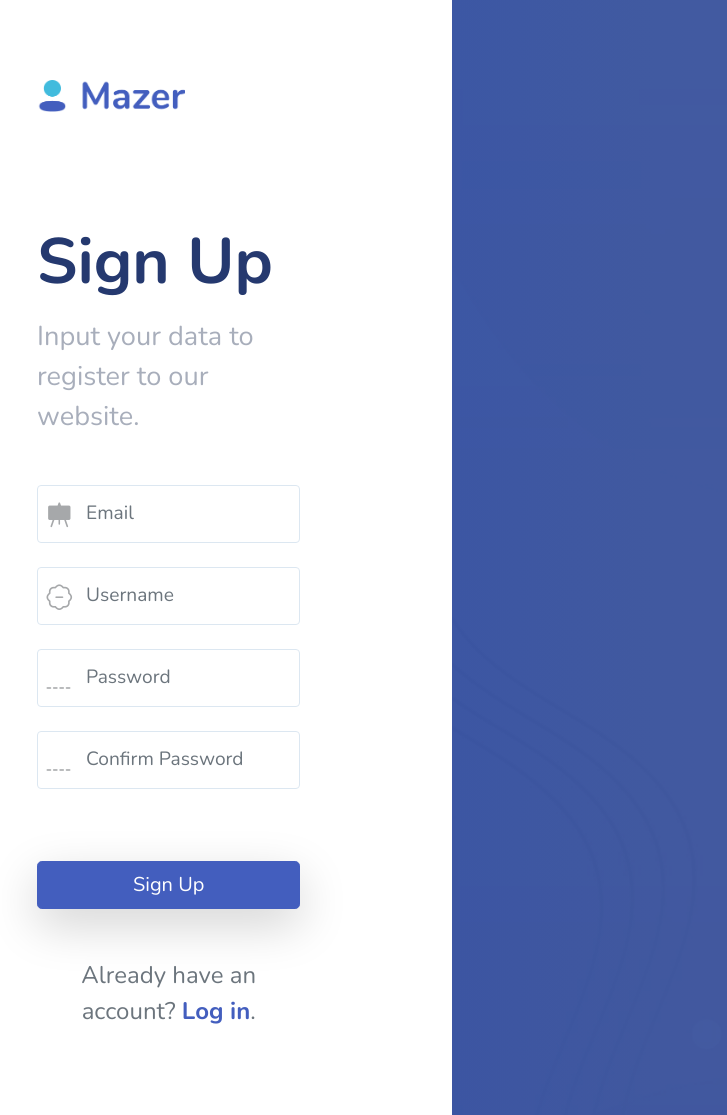
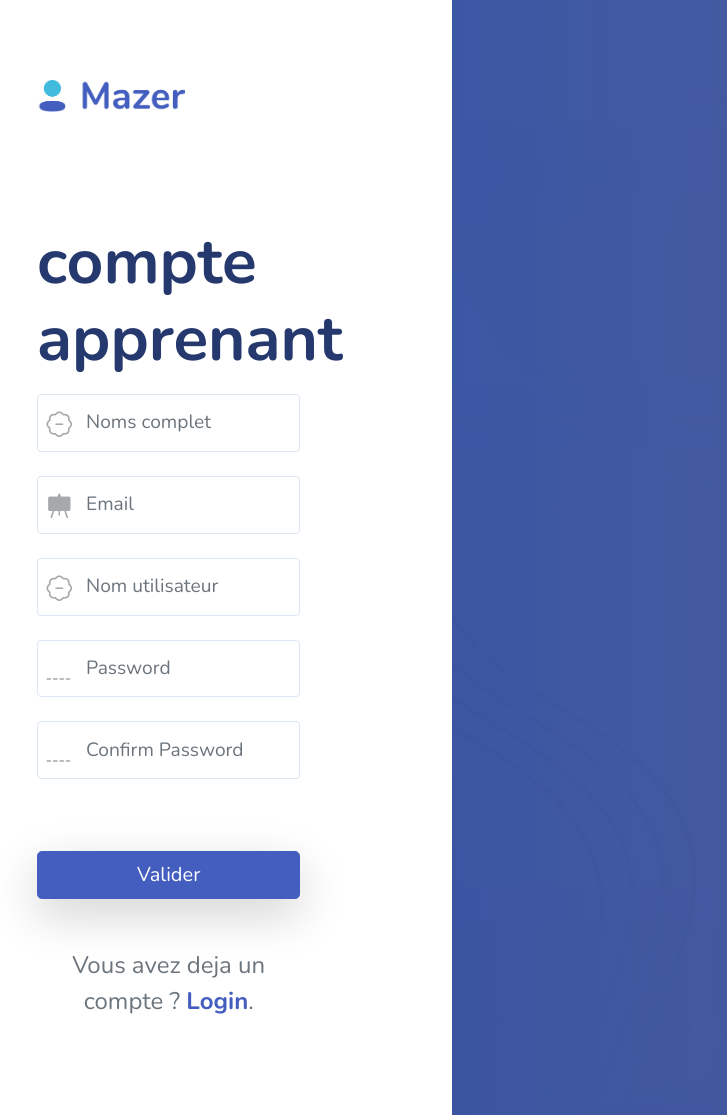
Before and after one commit to garcia-cyber/aiaLearning, a Flask app: template templates/back/auth-register.html in a window 1280 px wide. Shown: the whole page, without its empty margins (91-818 px from the left). Run offline with Flask 3, Linux system fonts and the light colour scheme; the template is opened without the code that fills it, so the values that code supplies are empty; some libraries are stand-ins or nearby versions.

Commit message:
ajout de la possibilite de cree un compte apprenant

```diff
--- a/app.py
+++ b/app.py
@@ -75,7 +75,55 @@ def listeUser():
             return render_template('back/table-datatable.html',data = data)
     else:
         return redirect('/login')
+
+
+###
+# ###
+# creation de compte
+#
+#
+@app.route("/apprenant", methods = ['POST','GET'])
+def apprenant():
+    if request.method == 'POST':
+        noms = request.form['noms']
+        email = request.form['email']
+        user = request.form['user']
+        pwd  = request.form['pwd']
+        pwd2 = request.form['pwd2']
+        role = 'apprenant'
+
+        with sqlite3.connect("aia.db") as con :
+            # verification du email
+            mail = con.cursor()
+            mail.execute("select * from acteurs where emailActeur = ? ",[email])
+            dataMail = mail.fetchone()
+
+            # verification du nom utilisateur
+            use = con.cursor()
+            use.execute("select * from acteurs where nomUtilisateur = ?", [user])
+            dataUse = use.fetchone()
+
+            if dataMail:
+                flash('le email existe deja ')
+            elif dataUse:
+                flash("le nom d'utilisateur existe deja")
+            elif pwd2 == pwd:
+                add = con.cursor()
+                add.execute("insert into acteurs(nomsActeur,emailActeur,nomUtilisateur,fonctionActeur,passwordActeur) values(?,?,?,?,?)",[noms,email,user,role,pwd])
+                con.commit()
+
+                return redirect('/login')
+            else:
+                flash("le mot de passe doit etre conforme")
+
+
+
+
+    return render_template('back/auth-register.html')
+
+
 ## boucle
+
 
 if __name__ == '__main__':
     app.run(debug=True)
--- a/templates/back/auth-register.html
+++ b/templates/back/auth-register.html
@@ -4,12 +4,13 @@
 <head>
     <meta charset="UTF-8">
     <meta name="viewport" content="width=device-width, initial-scale=1.0">
-    <title>Login - Mazer Admin Dashboard</title>
+    <title>Compte | apprenant</title>
+    <link rel="shortcut icon" type="image/x-icon" href="{{url_for('static',filename = 'front/images/favicon.png')}}" />
     <link href="https://fonts.googleapis.com/css2?family=Nunito:wght@300;400;600;700;800&display=swap" rel="stylesheet">
-    <link rel="stylesheet" href="assets/css/bootstrap.css">
-    <link rel="stylesheet" href="assets/vendors/bootstrap-icons/bootstrap-icons.css">
-    <link rel="stylesheet" href="assets/css/app.css">
-    <link rel="stylesheet" href="assets/css/pages/auth.css">
+    <link rel="stylesheet" href="{{url_for('static', filename = 'back/assets/css/bootstrap.css')}}">
+    <link rel="stylesheet" href="{{url_for('static', filename = 'back/assets/vendors/bootstrap-icons/bootstrap-icons.css')}}">
+    <link rel="stylesheet" href="{{url_for('static', filename = 'back/assets/css/app.css')}}">
+    <link rel="stylesheet" href="{{url_for('static', filename = 'back/assets/css/pages/auth.css')}}">
 </head>
 
 <body>
@@ -19,42 +20,58 @@
             <div class="col-lg-5 col-12">
                 <div id="auth-left">
                     <div class="auth-logo">
-                        <a href="index.html"><img src="assets/images/logo/logo.png" alt="Logo"></a>
+                        <a href=""><img src="{{url_for('static', filename = 'back/assets/images/logo/logo.png')}}" alt="Logo"></a>
                     </div>
-                    <h1 class="auth-title">Sign Up</h1>
-                    <p class="auth-subtitle mb-5">Input your data to register to our website.</p>
 
-                    <form action="index.html">
+                    {% with messages = get_flashed_messages() %}
+                        {% if messages %}
+                            {% for i in messages %}
+                                <div class="alert alert-danger">{{i}}</div>
+                            {% endfor %}
+                        {% endif %}
+                    {% endwith %}
+                    <h1 class="auth-title"> compte apprenant</h1>
+
+
+                    <form action="/apprenant" method="post">
+
                         <div class="form-group position-relative has-icon-left mb-4">
-                            <input type="text" class="form-control form-control-xl" placeholder="Email">
+                            <input type="text" class="form-control form-control-xl" name="noms" required placeholder="Noms complet">
+                            <div class="form-control-icon">
+                                <i class="bi bi-person"></i>
+                            </div>
+                        </div>
+
+                        <div class="form-group position-relative has-icon-left mb-4">
+                            <input type="text" class="form-control form-control-xl" name="email" required placeholder="Email">
                             <div class="form-control-icon">
                                 <i class="bi bi-envelope"></i>
                             </div>
                         </div>
                         <div class="form-group position-relative has-icon-left mb-4">
-                            <input type="text" class="form-control form-control-xl" placeholder="Username">
+                            <input type="text" class="form-control form-control-xl" name="user"  required placeholder="Nom utilisateur">
                             <div class="form-control-icon">
                                 <i class="bi bi-person"></i>
                             </div>
                         </div>
+
                         <div class="form-group position-relative has-icon-left mb-4">
-                            <input type="password" class="form-control form-control-xl" placeholder="Password">
+                            <input type="password" class="form-control form-control-xl" name="pwd" required placeholder="Password">
                             <div class="form-control-icon">
                                 <i class="bi bi-shield-lock"></i>
                             </div>
                         </div>
                         <div class="form-group position-relative has-icon-left mb-4">
-                            <input type="password" class="form-control form-control-xl" placeholder="Confirm Password">
+                            <input type="password" class="form-control form-control-xl" name="pwd2" required placeholder="Confirm Password">
                             <div class="form-control-icon">
                                 <i class="bi bi-shield-lock"></i>
                             </div>
                         </div>
-                        <button class="btn btn-primary btn-block btn-lg shadow-lg mt-5">Sign Up</button>
+                        <button class="btn btn-primary btn-block btn-lg shadow-lg mt-5">Valider</button>
                     </form>
                     <div class="text-center mt-5 text-lg fs-4">
-                        <p class='text-gray-600'>Already have an account? <a href="auth-login.html"
-                                class="font-bold">Log
-                                in</a>.</p>
+                        <p class='text-gray-600'>Vous avez deja un compte ? <a href="/login"
+                                class="font-bold">Login</a>.</p>
                     </div>
                 </div>
             </div>
```
Also changed, not shown: templates/back/auth-login.html (+9 -1 lines), aia.db.
